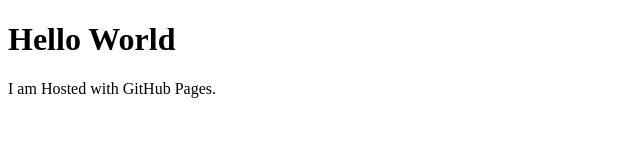
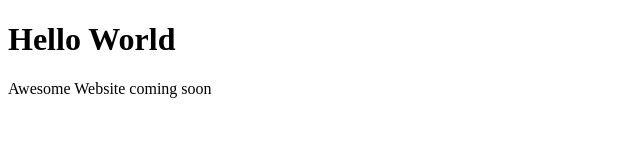
Before and after one commit to skjn/skjb, a plain HTML site: page index.html in a window 1280 px wide. Shown: the full height of the page, 0-640 px from the left. Drawn offline with Linux system fonts and the light colour scheme.

Commit message:
text change 2

```diff
--- a/index.html
+++ b/index.html
@@ -2,6 +2,6 @@
 <html></html>
 <body>
     <h1>Hello World</h1>
-    <P>I am Hosted with GitHub Pages.</P>
+    <P>Awesome Website coming soon</P>
 </body>
 </html>
```
